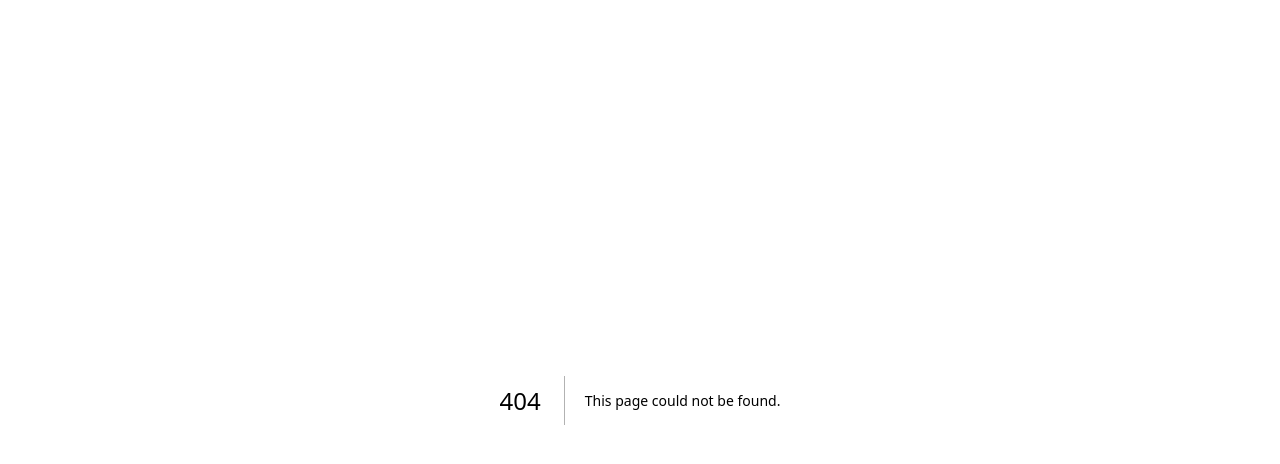
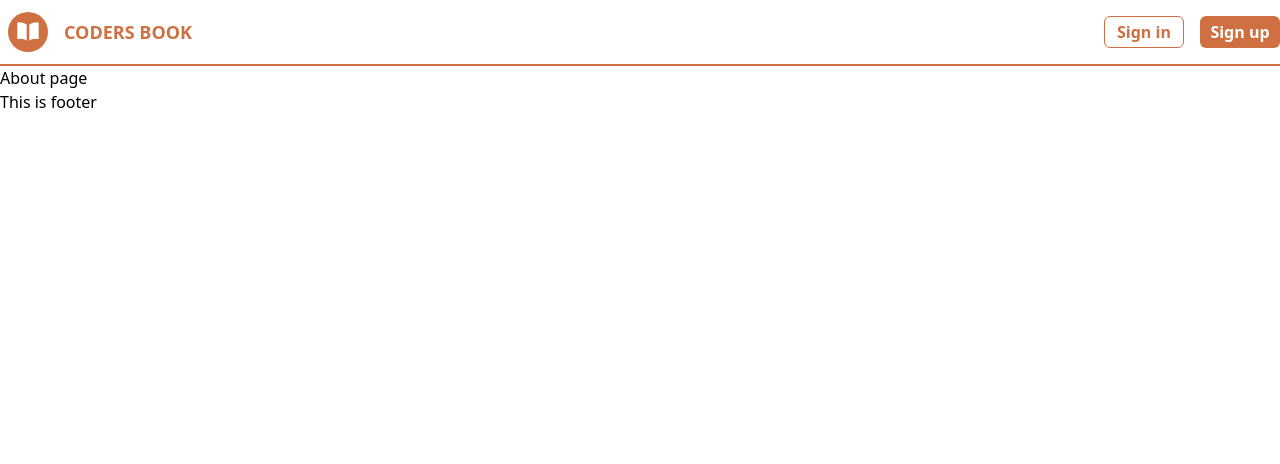
Before and after one commit to charuzain/Next-js-learning, a Next.js app: page /about in a window 1280 px wide. Before the commit this address had no page. Shown: the top 464 px of the page. Built offline with nearby package versions, Linux system fonts and the light colour scheme.

Commit message:
Style Navbar Component

```diff
--- /dev/null
+++ b/src/app/about/page.tsx
@@ -0,0 +1,9 @@
+import React from 'react'
+
+const AboutPage = () => {
+  return (
+    <div>About page</div>
+  )
+}
+
+export default AboutPage
--- a/src/app/globals.css
+++ b/src/app/globals.css
@@ -1,27 +1,3 @@
 @tailwind base;
 @tailwind components;
 @tailwind utilities;
-
-:root {
-  --background: #ffffff;
-  --foreground: #171717;
-}
-
-@media (prefers-color-scheme: dark) {
-  :root {
-    --background: #0a0a0a;
-    --foreground: #ededed;
-  }
-}
-
-body {
-  color: var(--foreground);
-  background: var(--background);
-  font-family: Arial, Helvetica, sans-serif;
-}
-
-@layer utilities {
-  .text-balance {
-    text-wrap: balance;
-  }
-}
--- a/src/app/layout.tsx
+++ b/src/app/layout.tsx
@@ -1,6 +1,7 @@
 import type { Metadata } from "next";
 import localFont from "next/font/local";
 import "./globals.css";
+import { Navbar } from "@/components/Navbar";
 
 const geistSans = localFont({
   src: "./fonts/GeistVF.woff",
@@ -26,9 +27,10 @@
   return (
     <html lang="en">
       <body
-        className={`${geistSans.variable} ${geistMono.variable} antialiased`}
-      >
+        className={`${geistSans.variable} ${geistMono.variable} antialiased`}>
+        <Navbar/>
         {children}
+        <footer>This is footer</footer>
       </body>
     </html>
   );
--- a/src/app/page.tsx
+++ b/src/app/page.tsx
@@ -1,101 +1,8 @@
-import Image from "next/image";
+// import Image from "next/image";
 
 export default function Home() {
   return (
-    <div className="grid grid-rows-[20px_1fr_20px] items-center justify-items-center min-h-screen p-8 pb-20 gap-16 sm:p-20 font-[family-name:var(--font-geist-sans)]">
-      <main className="flex flex-col gap-8 row-start-2 items-center sm:items-start">
-        <Image
-          className="dark:invert"
-          src="https://nextjs.org/icons/next.svg"
-          alt="Next.js logo"
-          width={180}
-          height={38}
-          priority
-        />
-        <ol className="list-inside list-decimal text-sm text-center sm:text-left font-[family-name:var(--font-geist-mono)]">
-          <li className="mb-2">
-            Get started by editing{" "}
-            <code className="bg-black/[.05] dark:bg-white/[.06] px-1 py-0.5 rounded font-semibold">
-              src/app/page.tsx
-            </code>
-            .
-          </li>
-          <li>Save and see your changes instantly.</li>
-        </ol>
+    <h1>This is Next.js Home page</h1>
 
-        <div className="flex gap-4 items-center flex-col sm:flex-row">
-          <a
-            className="rounded-full border border-solid border-transparent transition-colors flex items-center justify-center bg-foreground text-background gap-2 hover:bg-[#383838] dark:hover:bg-[#ccc] text-sm sm:text-base h-10 sm:h-12 px-4 sm:px-5"
-            href="https://vercel.com/new?utm_source=create-next-app&utm_medium=appdir-template-tw&utm_campaign=create-next-app"
-            target="_blank"
-            rel="noopener noreferrer"
-          >
-            <Image
-              className="dark:invert"
-              src="https://nextjs.org/icons/vercel.svg"
-              alt="Vercel logomark"
-              width={20}
-              height={20}
-            />
-            Deploy now
-          </a>
-          <a
-            className="rounded-full border border-solid border-black/[.08] dark:border-white/[.145] transition-colors flex items-center justify-center hover:bg-[#f2f2f2] dark:hover:bg-[#1a1a1a] hover:border-transparent text-sm sm:text-base h-10 sm:h-12 px-4 sm:px-5 sm:min-w-44"
-            href="https://nextjs.org/docs?utm_source=create-next-app&utm_medium=appdir-template-tw&utm_campaign=create-next-app"
-            target="_blank"
-            rel="noopener noreferrer"
-          >
-            Read our docs
-          </a>
-        </div>
-      </main>
-      <footer className="row-start-3 flex gap-6 flex-wrap items-center justify-center">
-        <a
-          className="flex items-center gap-2 hover:underline hover:underline-offset-4"
-          href="https://nextjs.org/learn?utm_source=create-next-app&utm_medium=appdir-template-tw&utm_campaign=create-next-app"
-          target="_blank"
-          rel="noopener noreferrer"
-        >
-          <Image
-            aria-hidden
-            src="https://nextjs.org/icons/file.svg"
-            alt="File icon"
-            width={16}
-            height={16}
-          />
-          Learn
-        </a>
-        <a
-          className="flex items-center gap-2 hover:underline hover:underline-offset-4"
-          href="https://vercel.com/templates?framework=next.js&utm_source=create-next-app&utm_medium=appdir-template-tw&utm_campaign=create-next-app"
-          target="_blank"
-          rel="noopener noreferrer"
-        >
-          <Image
-            aria-hidden
-            src="https://nextjs.org/icons/window.svg"
-            alt="Window icon"
-            width={16}
-            height={16}
-          />
-          Examples
-        </a>
-        <a
-          className="flex items-center gap-2 hover:underline hover:underline-offset-4"
-          href="https://nextjs.org?utm_source=create-next-app&utm_medium=appdir-template-tw&utm_campaign=create-next-app"
-          target="_blank"
-          rel="noopener noreferrer"
-        >
-          <Image
-            aria-hidden
-            src="https://nextjs.org/icons/globe.svg"
-            alt="Globe icon"
-            width={16}
-            height={16}
-          />
-          Go to nextjs.org →
-        </a>
-      </footer>
-    </div>
   );
 }
--- /dev/null
+++ b/src/components/Navbar.tsx
@@ -0,0 +1,43 @@
+import React from 'react';
+
+export const Navbar = () => {
+  return (
+    <div className='border-b-2 border-primary-500 py-1'>
+      <nav className="flex justify-between container mx-auto items-center">
+        <div className="flex items-center gap-2">
+          <div className="bg-primary-500 flex justify-center items-center w-10 h-10 rounded-3xl m-2 ">
+            <BookIcon />
+          </div>
+          <p className="text-primary-500 font-bold text-lg uppercase">
+            Coders Book
+          </p>
+        </div>
+        <div className="flex gap-4">
+          <button className="rounded-md w-20 h-8 font-bold bg-white border border-primary-500 text-primary-500 hover:bg-primary-500 hover:text-white">
+            Sign in
+          </button>
+          <button className="bg-primary-500 w-20 h-8 rounded-md text-white font-bold hover:bg-white hover:text-primary-500 hover:border hover:border-primary-500">
+            Sign up
+          </button>
+        </div>
+      </nav>
+    </div>
+  );
+};
+
+const BookIcon = () => (
+  <svg
+    xmlns="http://www.w3.org/2000/svg"
+    fill="#fff"
+    viewBox="0 0 24 24"
+    strokeWidth={2}
+    stroke="#ce7041"
+    className="w-8"
+  >
+    <path
+      strokeLinecap="round"
+      strokeLinejoin="round"
+      d="M12 6.042A8.967 8.967 0 0 0 6 3.75c-1.052 0-2.062.18-3 .512v14.25A8.987 8.987 0 0 1 6 18c2.305 0 4.408.867 6 2.292m0-14.25a8.966 8.966 0 0 1 6-2.292c1.052 0 2.062.18 3 .512v14.25A8.987 8.987 0 0 0 18 18a8.967 8.967 0 0 0-6 2.292m0-14.25v14.25"
+    />
+  </svg>
+);
--- a/tailwind.config.ts
+++ b/tailwind.config.ts
@@ -1,16 +1,27 @@
-import type { Config } from "tailwindcss";
+import type { Config } from 'tailwindcss';
 
 const config: Config = {
   content: [
-    "./src/pages/**/*.{js,ts,jsx,tsx,mdx}",
-    "./src/components/**/*.{js,ts,jsx,tsx,mdx}",
-    "./src/app/**/*.{js,ts,jsx,tsx,mdx}",
+    './src/pages/**/*.{js,ts,jsx,tsx,mdx}',
+    './src/components/**/*.{js,ts,jsx,tsx,mdx}',
+    './src/app/**/*.{js,ts,jsx,tsx,mdx}',
   ],
   theme: {
     extend: {
       colors: {
-        background: "var(--background)",
-        foreground: "var(--foreground)",
+        primary: {
+          50: '#fcf6f0',
+          100: '#f7eadd',
+          200: '#eed2ba',
+          300: '#e3b28e',
+          400: '#d78d60',
+          500: '#ce7041',
+          600: '#bf5a36',
+          700: '#9f462f',
+          800: '#803a2c',
+          900: '#683226',
+          950: '#381712',
+        },
       },
     },
   },
```
Also changed, not shown: 1 other file (tests, documents, lock files or other folders).
